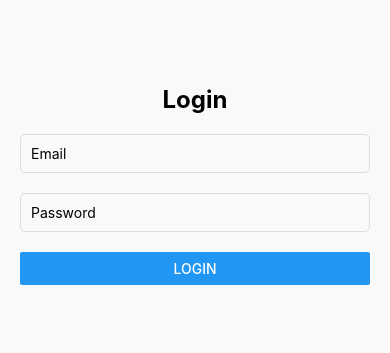
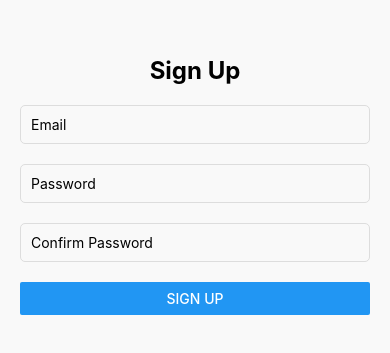
Before and after one commit to Neilplay/MobProg, a React Native app in the folder ewallet-app/: screen /SignUp in a window 390 px wide. Shown: the part 237-590 px from the top of the page. Built offline with nearby package versions, Linux system fonts and the light colour scheme.

Commit message:
`Added authentication stack navigator, forgot password and sign up screens`

```diff
--- a/ewallet-app/App.tsx
+++ b/ewallet-app/App.tsx
@@ -1,6 +1,7 @@
 import React, { useState } from 'react';
 import { NavigationContainer } from '@react-navigation/native';
 import { createBottomTabNavigator } from '@react-navigation/bottom-tabs';
+import { createStackNavigator } from '@react-navigation/stack';
 import { SafeAreaProvider } from 'react-native-safe-area-context';
 import { StatusBar } from 'react-native';
 import Ionicons from 'react-native-vector-icons/Ionicons';
@@ -9,14 +10,31 @@ import AccountManager from './components/AccountManager';
 import TransactionScreen from './components/TransactionScreen';
 import TransactionHistory from './components/TransactionHistory';
 import LoginPage from './components/LoginPage';
+import ForgotPassword from './components/ForgotPassword';
+import SignUp from './components/SignUp';
 
 const Tab = createBottomTabNavigator();
+const Stack = createStackNavigator();
+
+// Define types for props
+interface AuthStackProps {
+  handleLogin: () => void;
+}
+
+const AuthStack: React.FC<AuthStackProps> = ({ handleLogin }) => (
+  <Stack.Navigator screenOptions={{ headerShown: false }}>
+    <Stack.Screen name="Login">
+      {() => <LoginPage onLogin={handleLogin} />}
+    </Stack.Screen>
+    <Stack.Screen name="ForgotPassword" component={ForgotPassword} />
+    <Stack.Screen name="SignUp" component={SignUp} />
+  </Stack.Navigator>
+);
 
 export default function App() {
   const [isLoggedIn, setIsLoggedIn] = useState(false);
 
-  const handleLogin = () => {
-    // Simulate login logic (replace with actual authentication)
+  const handleLogin = (): void => {
     setIsLoggedIn(true);
   };
 
@@ -25,14 +43,13 @@ export default function App() {
       <NavigationContainer>
         <StatusBar barStyle="dark-content" />
         {!isLoggedIn ? (
-          <LoginPage onLogin={handleLogin} />
+          <AuthStack handleLogin={handleLogin} />
         ) : (
           <Tab.Navigator
             initialRouteName="AccountManager"
             screenOptions={({ route }) => ({
               tabBarIcon: ({ focused, color, size }) => {
-      let iconName: string = ''; // Ensure iconName has a default value
-
+                let iconName = '';
                 if (route.name === 'AccountManager') {
                   iconName = focused ? 'wallet' : 'wallet-outline';
                 } else if (route.name === 'TransactionScreen') {
@@ -40,7 +57,6 @@ export default function App() {
                 } else if (route.name === 'TransactionHistory') {
                   iconName = focused ? 'list' : 'list-outline';
                 }
-
                 return <Ionicons name={iconName} size={size} color={color} />;
               },
               tabBarActiveTintColor: '#007BFF',
@@ -48,7 +64,6 @@ export default function App() {
               headerShown: false,
             })}
           >
-
             <Tab.Screen
               name="AccountManager"
               component={AccountManager}
--- a/ewallet-app/components/ForgotPassword.tsx
+++ b/ewallet-app/components/ForgotPassword.tsx
@@ -1,14 +1,37 @@
+// ForgotPassword.js
 import React from 'react';
-import { View, Text, TextInput, Button } from 'react-native';
+import { View, Text, TextInput, Button, StyleSheet } from 'react-native';
 
-const ForgotPassword: React.FC = () => {
-    return (
-        <View>
-            <Text>Forgot Password</Text>
-            <TextInput placeholder="Email" />
-            <Button title="Reset Password" onPress={() => { /* Handle reset password logic */ }} />
-        </View>
-    );
+const ForgotPassword = () => {
+  return (
+    <View style={styles.container}>
+      <Text style={styles.title}>Forgot Password</Text>
+      <TextInput placeholder="Email" style={styles.input} keyboardType="email-address" />
+      <Button title="Reset Password" onPress={() => alert('Reset logic here')} />
+    </View>
+  );
 };
 
+const styles = StyleSheet.create({
+  container: {
+    flex: 1,
+    justifyContent: 'center',
+    padding: 20,
+    backgroundColor: '#f9f9f9',
+  },
+  title: {
+    fontSize: 24,
+    fontWeight: 'bold',
+    marginBottom: 20,
+    textAlign: 'center',
+  },
+  input: {
+    borderWidth: 1,
+    borderColor: '#ddd',
+    padding: 10,
+    borderRadius: 5,
+    marginBottom: 20,
+  },
+});
+
 export default ForgotPassword;
--- a/ewallet-app/components/LoginPage.tsx
+++ b/ewallet-app/components/LoginPage.tsx
@@ -1,16 +1,30 @@
 import React, { useState } from 'react';
-import { View, Text, TextInput, Button, StyleSheet } from 'react-native';
+import { View, Text, TextInput, Button, StyleSheet, TouchableOpacity } from 'react-native';
+import { useNavigation } from '@react-navigation/native';
+import { StackNavigationProp } from '@react-navigation/stack';
 
+// Define route parameters
+type AuthStackParamList = {
+  ForgotPassword: undefined;
+  SignUp: undefined;
+};
+
+// Define props type
 interface LoginPageProps {
   onLogin: () => void;
 }
+
+// Type for the navigation prop
+type LoginScreenNavigationProp = StackNavigationProp<AuthStackParamList>;
 
 const LoginPage: React.FC<LoginPageProps> = ({ onLogin }) => {
   const [email, setEmail] = useState('');
   const [password, setPassword] = useState('');
 
-  const handleLoginPress = () => {
-    // Validate login (replace with backend API call if needed)
+  // Typed navigation
+  const navigation = useNavigation<LoginScreenNavigationProp>();
+
+  const handleLoginPress = (): void => {
     if (email && password) {
       onLogin();
     } else {
@@ -36,6 +50,18 @@ const LoginPage: React.FC<LoginPageProps> = ({ onLogin }) => {
         secureTextEntry
       />
       <Button title="Login" onPress={handleLoginPress} />
+      <TouchableOpacity
+        onPress={() => navigation.navigate('ForgotPassword')}
+        style={styles.link}
+      >
+        <Text style={styles.linkText}>Forgot Password?</Text>
+      </TouchableOpacity>
+      <TouchableOpacity
+        onPress={() => navigation.navigate('SignUp')}
+        style={styles.link}
+      >
+        <Text style={styles.linkText}>Sign Up</Text>
+      </TouchableOpacity>
     </View>
   );
 };
@@ -60,6 +86,14 @@ const styles = StyleSheet.create({
     borderRadius: 5,
     marginBottom: 20,
   },
+  link: {
+    marginTop: 10,
+    alignItems: 'center',
+  },
+  linkText: {
+    color: '#007BFF',
+    fontSize: 16,
+  },
 });
 
 export default LoginPage;
--- a/ewallet-app/components/SignUp.tsx
+++ b/ewallet-app/components/SignUp.tsx
@@ -1,15 +1,39 @@
+// SignUp.js
 import React from 'react';
-import { View, Text, TextInput, Button } from 'react-native';
+import { View, Text, TextInput, Button, StyleSheet } from 'react-native';
 
-const SignUp: React.FC = () => {
-    return (
-        <View>
-            <Text>Sign Up</Text>
-            <TextInput placeholder="Email" />
-            <TextInput placeholder="Password" secureTextEntry />
-            <Button title="Create Account" onPress={() => { /* Handle sign up logic */ }} />
-        </View>
-    );
+const SignUp = () => {
+  return (
+    <View style={styles.container}>
+      <Text style={styles.title}>Sign Up</Text>
+      <TextInput placeholder="Email" style={styles.input} keyboardType="email-address" />
+      <TextInput placeholder="Password" style={styles.input} secureTextEntry />
+      <TextInput placeholder="Confirm Password" style={styles.input} secureTextEntry />
+      <Button title="Sign Up" onPress={() => alert('Sign Up logic here')} />
+    </View>
+  );
 };
 
+const styles = StyleSheet.create({
+  container: {
+    flex: 1,
+    justifyContent: 'center',
+    padding: 20,
+    backgroundColor: '#f9f9f9',
+  },
+  title: {
+    fontSize: 24,
+    fontWeight: 'bold',
+    marginBottom: 20,
+    textAlign: 'center',
+  },
+  input: {
+    borderWidth: 1,
+    borderColor: '#ddd',
+    padding: 10,
+    borderRadius: 5,
+    marginBottom: 20,
+  },
+});
+
 export default SignUp;
```
Lines whose indentation alone changed are shown as unchanged.
